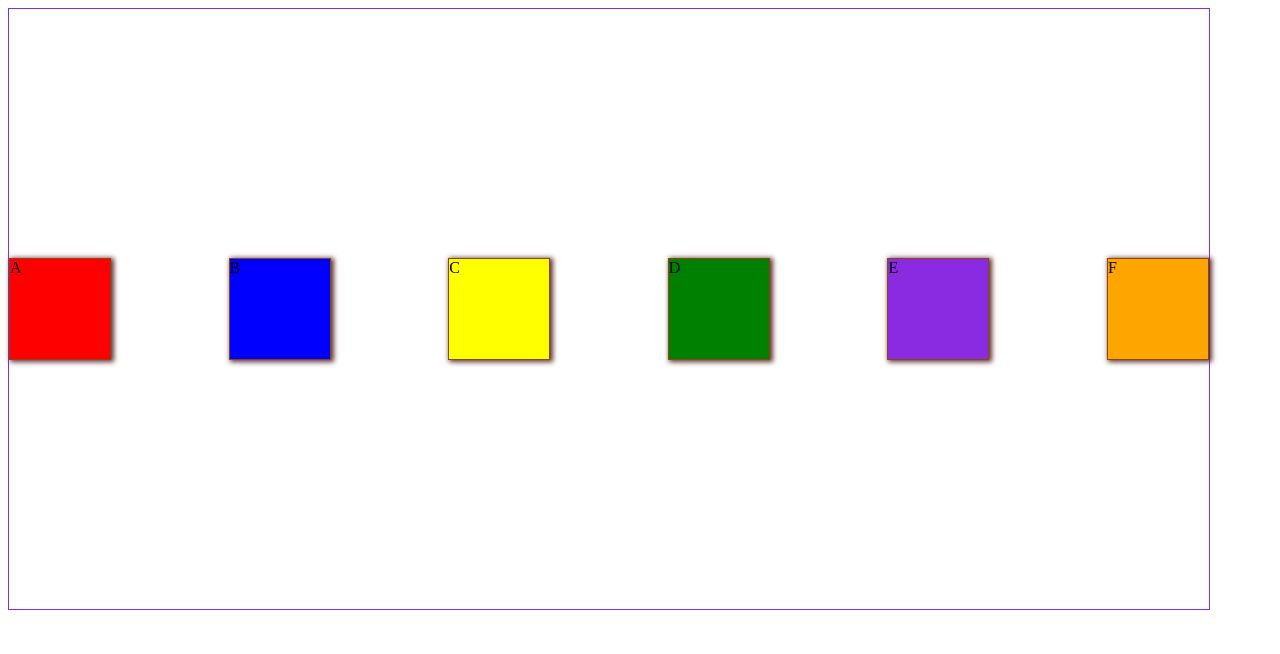
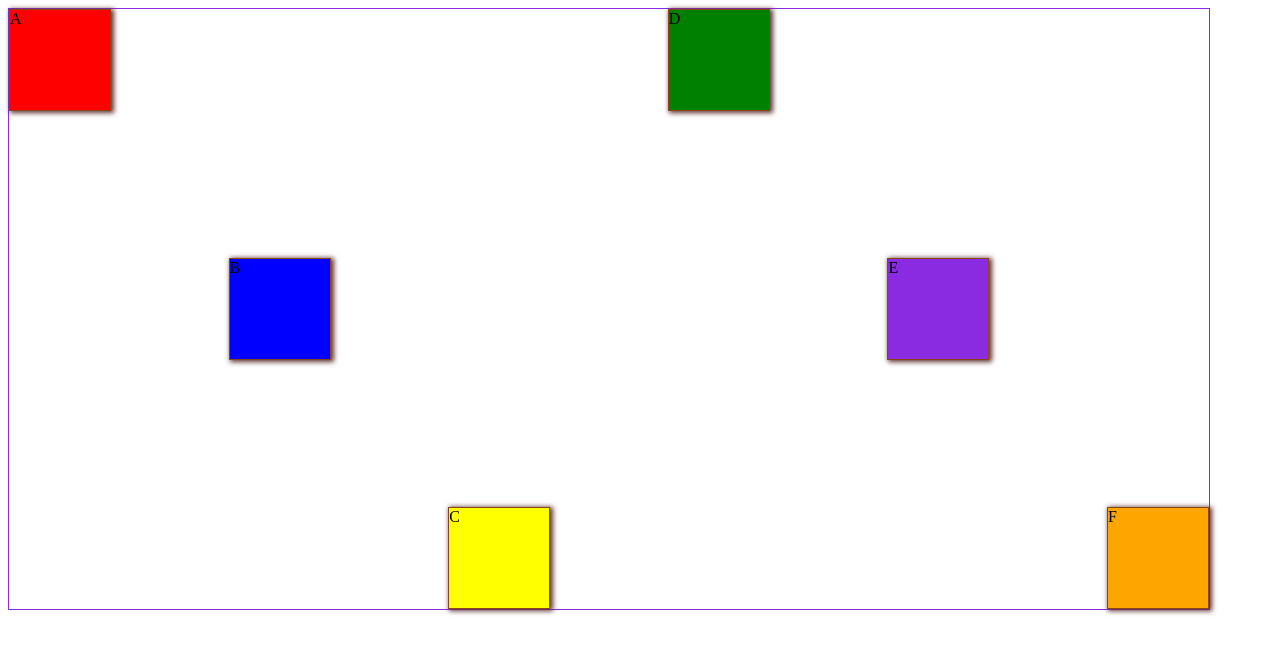
Before and after one commit to SupunWellappili/MyPractice, a plain HTML site: page Quiz_02/index.html in a window 1280 px wide. Drawn offline with Linux system fonts and the light colour scheme.

Commit message:
Add to align-self:self-star/end;

```diff
--- a/Quiz_02/index.html
+++ b/Quiz_02/index.html
@@ -26,6 +26,7 @@
 
         section > div:nth-child(1) {
             background-color: red;
+            align-self: self-start;
 
         }
 
@@ -36,12 +37,14 @@
 
         section > div:nth-child(3) {
             background-color: yellow;
+            align-self: self-end;
 
         }
 
 
         section > div:nth-child(4) {
             background-color: green;
+            align-self: self-start;
 
         }
 
@@ -51,6 +54,7 @@
 
         section > div:nth-child(6) {
             background-color: orange;
+            align-self: self-end;
         }
 
 
```
